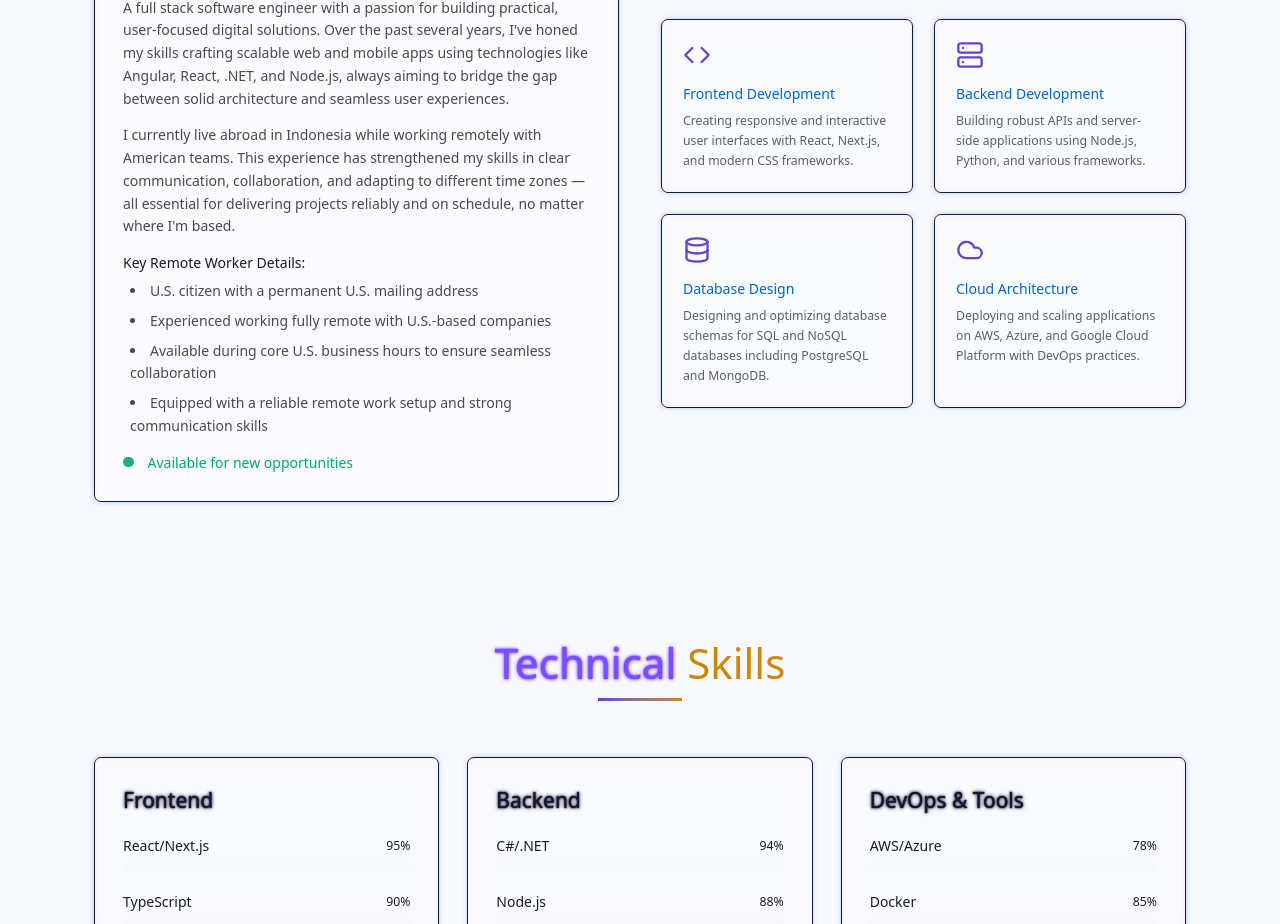
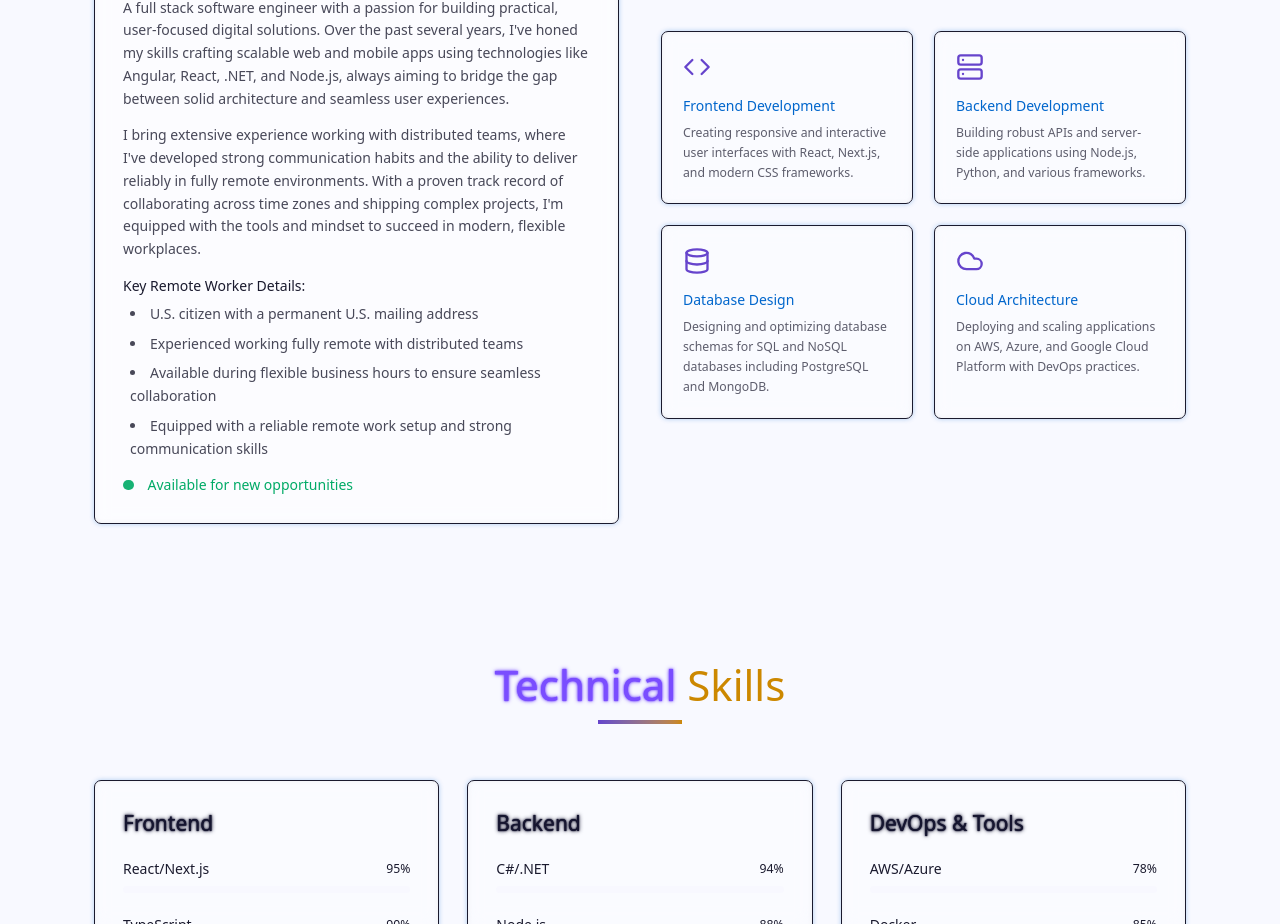
Before and after one commit to Travisaurus-Rex/portfolio, a Next.js app: page / in a window 1280 px wide. Shown: the part 1060-1984 px from the top of the page. Built offline with nearby package versions, Linux system fonts and the light colour scheme.

Commit message:
update resume and about me

```diff
--- a/src/components/About.tsx
+++ b/src/components/About.tsx
@@ -42,13 +42,13 @@ export function About() {
                 A full stack software engineer with a passion for building practical, user-focused digital solutions. Over the past several years, I&apos;ve honed my skills crafting scalable web and mobile apps using technologies like Angular, React, .NET, and Node.js, always aiming to bridge the gap between solid architecture and seamless user experiences.
               </p>
               <p className="text-foreground/80 leading-relaxed mb-4">
-                I currently live abroad in Indonesia while working remotely with American teams. This experience has strengthened my skills in clear communication, collaboration, and adapting to different time zones — all essential for delivering projects reliably and on schedule, no matter where I&apos;m based.
+                I bring extensive experience working with distributed teams, where I&apos;ve developed strong communication habits and the ability to deliver reliably in fully remote environments. With a proven track record of collaborating across time zones and shipping complex projects, I&apos;m equipped with the tools and mindset to succeed in modern, flexible workplaces.
               </p>
               <h3 className="mt-4 mb-2">Key Remote Worker Details:</h3>
               <ul className="list-disc list-inside pl-2 space-y-2 text-foreground/80 leading-relaxed mb-4">
                 <li>U.S. citizen with a permanent U.S. mailing address</li>
-                <li>Experienced working fully remote with U.S.-based companies</li>
-                <li>Available during core U.S. business hours to ensure seamless collaboration</li>
+                <li>Experienced working fully remote with distributed teams</li>
+                <li>Available during flexible business hours to ensure seamless collaboration</li>
                 <li>Equipped with a reliable remote work setup and strong communication skills</li>
               </ul>
 
```
Also changed, not shown: 1 other file (tests, documents, lock files or other folders).
